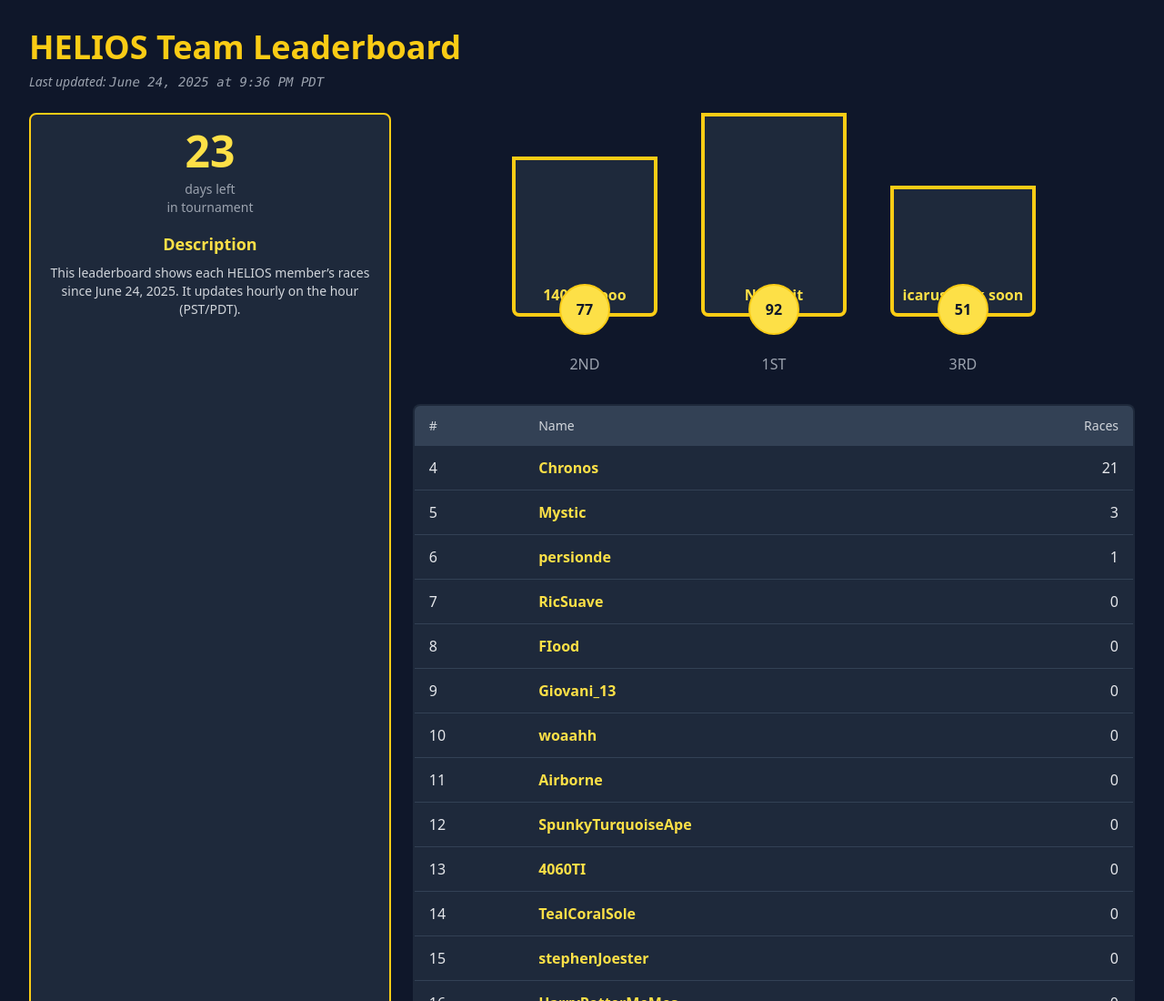
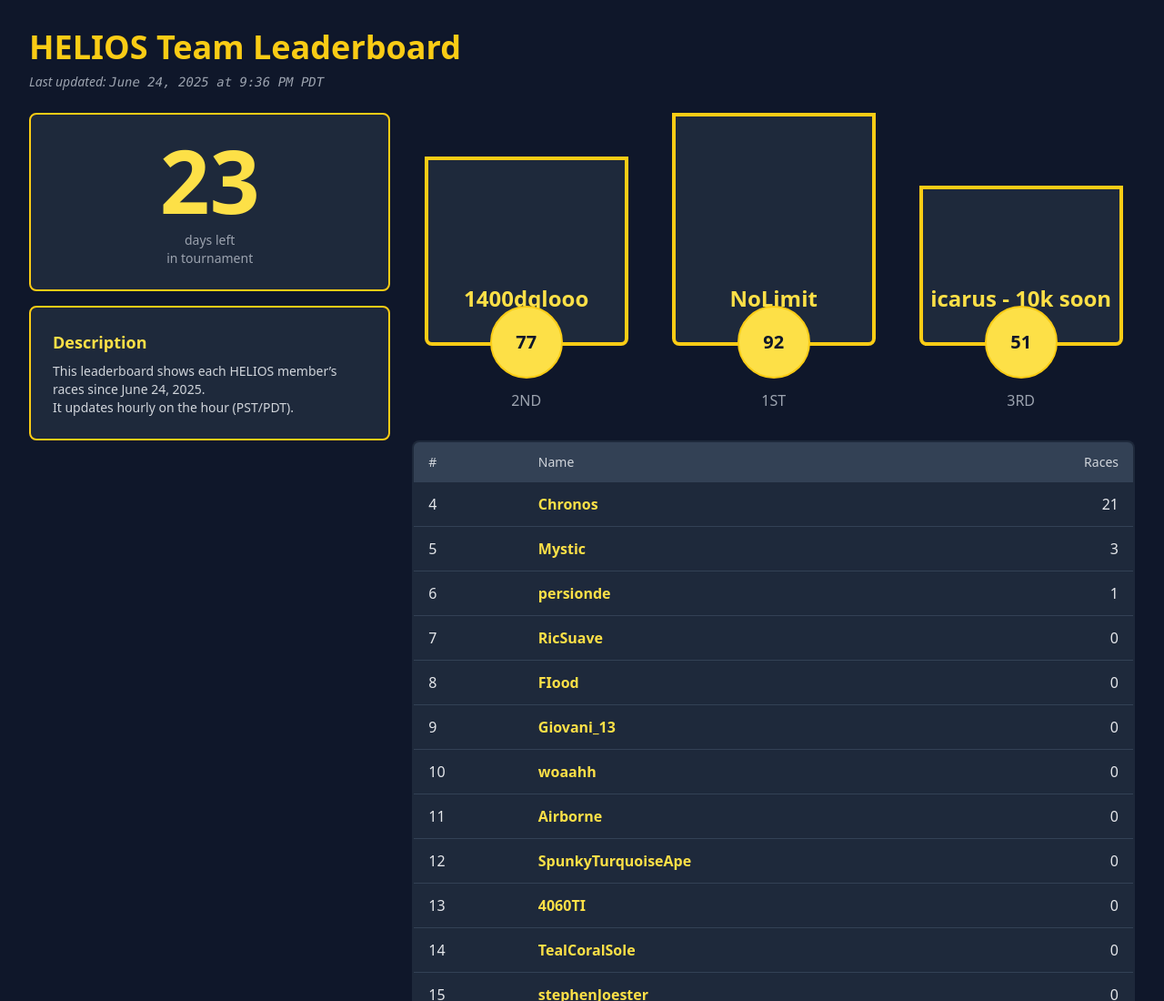
Before and after one commit to heliocentricity/17m-nct-comp, a website: page docs/index.html in a window 1280 px wide. Shown: the top 1100 px of the page at 91% size. Drawn offline with nearby package versions, Linux system fonts and the light colour scheme.

Commit message:
Update index.html

```diff
--- a/docs/index.html
+++ b/docs/index.html
@@ -12,25 +12,29 @@
   </p>
 
   <div class="flex space-x-6">
-    <!-- Description Box (1/3 width) -->
-    <div class="w-1/3 bg-slate-800 border-2 border-yellow-400 rounded-lg p-4 flex flex-col items-center">
-      <!-- Days-left at top -->
-      <div id="days-left" class="text-5xl font-extrabold text-yellow-300 mb-2"></div>
-      <div class="text-sm text-gray-400 mb-4 text-center">days left<br>in tournament</div>
-
-      <h2 class="text-lg font-semibold text-yellow-300 mb-2">Description</h2>
-      <p class="text-sm text-gray-300 text-center">
-        This leaderboard shows each HELIOS member’s races since June 24, 2025.
-        It updates hourly on the hour (PST/PDT).
-      </p>
+    <!-- Description & Days-left column -->
+    <div class="w-1/3 space-y-4">
+      <!-- Days-left box -->
+      <div class="bg-slate-800 border-2 border-yellow-400 rounded-lg p-6 flex flex-col items-center">
+        <div id="days-left" class="text-8xl font-extrabold text-yellow-300 mb-2"></div>
+        <div class="text-sm text-gray-400 text-center">days left<br>in tournament</div>
+      </div>
+      <!-- Description box -->
+      <div class="bg-slate-800 border-2 border-yellow-400 rounded-lg p-6 flex flex-col items-start">
+        <h2 class="text-lg font-semibold text-yellow-300 mb-2 text-left">Description</h2>
+        <p class="text-sm text-gray-300 text-left">
+          This leaderboard shows each HELIOS member’s races since June 24, 2025.<br>
+          It updates hourly on the hour (PST/PDT).
+        </p>
+      </div>
     </div>
 
-    <!-- Main Content (2/3 width) -->
+    <!-- Main Content -->
     <div class="w-2/3">
-      <!-- Podium -->
+      <!-- Podium for top 3 -->
       <div id="podium" class="mb-8 flex items-end justify-center space-x-12"></div>
 
-      <!-- Table for #4+ -->
+      <!-- Leaderboard table (#4+) -->
       <div class="overflow-x-auto">
         <table class="min-w-full bg-slate-800 border-2 border-yellow-400 rounded-lg overflow-hidden">
           <thead class="bg-slate-700">
@@ -67,23 +71,23 @@
           const [first, second, third] = board;
           const makeStep = (place, info, hClass) => `
             <div class="flex flex-col items-center">
-              <div class="relative ${hClass} w-40 bg-slate-800 border-4 border-yellow-400 rounded-b-lg flex flex-col items-center justify-end p-2">
+              <div class="relative ${hClass} w-56 bg-slate-800 border-4 border-yellow-400 rounded-b-lg flex flex-col items-center justify-end p-2">
                 <a href="https://www.nitrotype.com/racer/${info.username}"
                    target="_blank"
-                   class="text-yellow-300 font-bold text-center hover:underline">
+                   class="text-yellow-300 font-extrabold text-2xl text-center hover:underline mb-6">
                   ${info.displayName}
                 </a>
-                <div class="absolute -bottom-6 bg-yellow-300 border-2 border-yellow-400 rounded-full w-14 h-14 flex items-center justify-center font-bold text-slate-900">
+                <div class="absolute -bottom-10 bg-yellow-300 border-2 border-yellow-400 rounded-full w-20 h-20 flex items-center justify-center font-bold text-slate-900 text-xl">
                   ${info.delta}
                 </div>
               </div>
-              <span class="mt-10 text-gray-400 uppercase">${place}</span>
+              <span class="mt-12 text-gray-400 uppercase">${place}</span>
             </div>
           `;
           pod.innerHTML = `
-            ${makeStep('2nd', second, 'h-44')}
-            ${makeStep('1st',  first,  'h-56')}
-            ${makeStep('3rd', third,  'h-36')}
+            ${makeStep('2nd', second, 'h-52')}
+            ${makeStep('1st',  first,  'h-64')}
+            ${makeStep('3rd', third,  'h-44')}
           `;
         }
 
```
